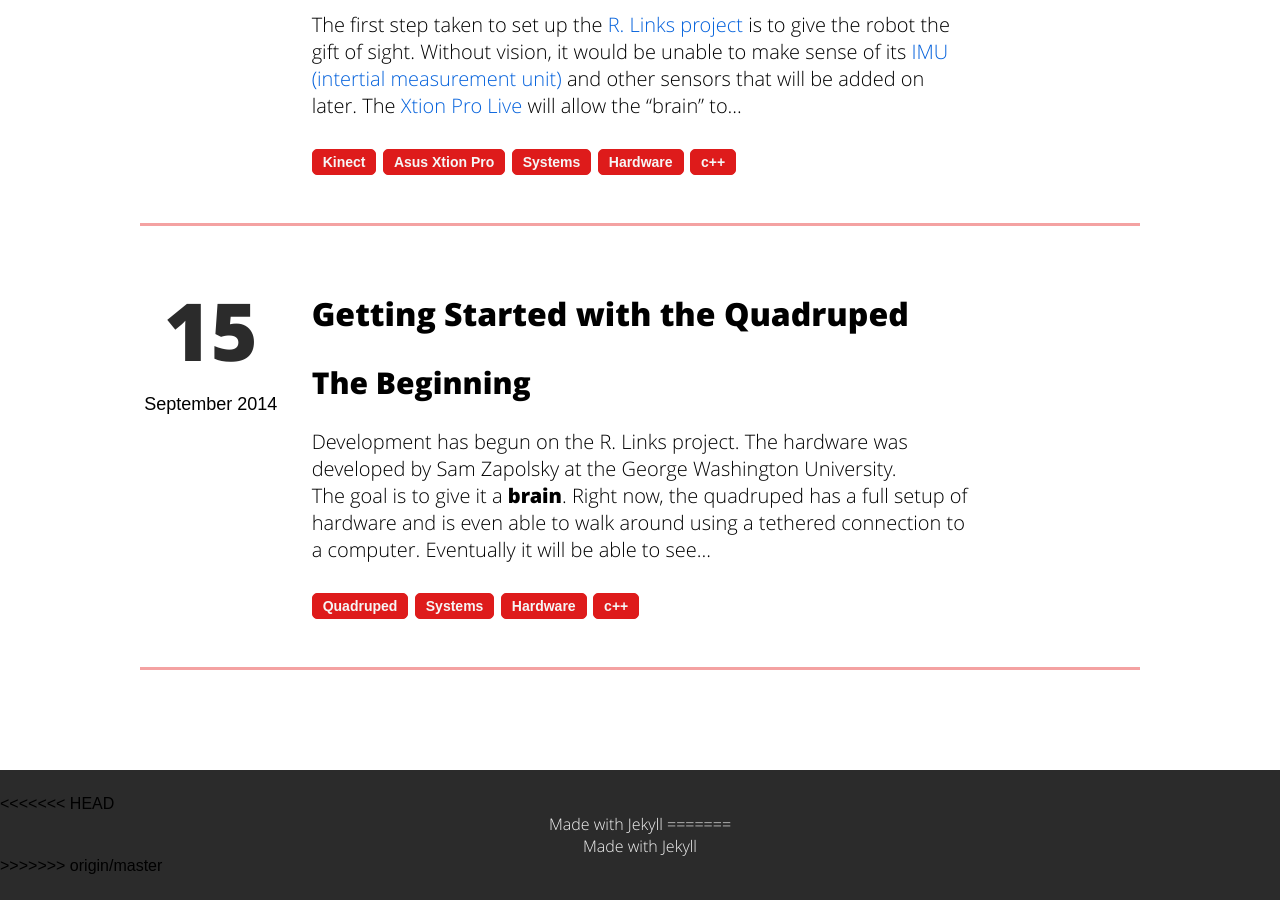
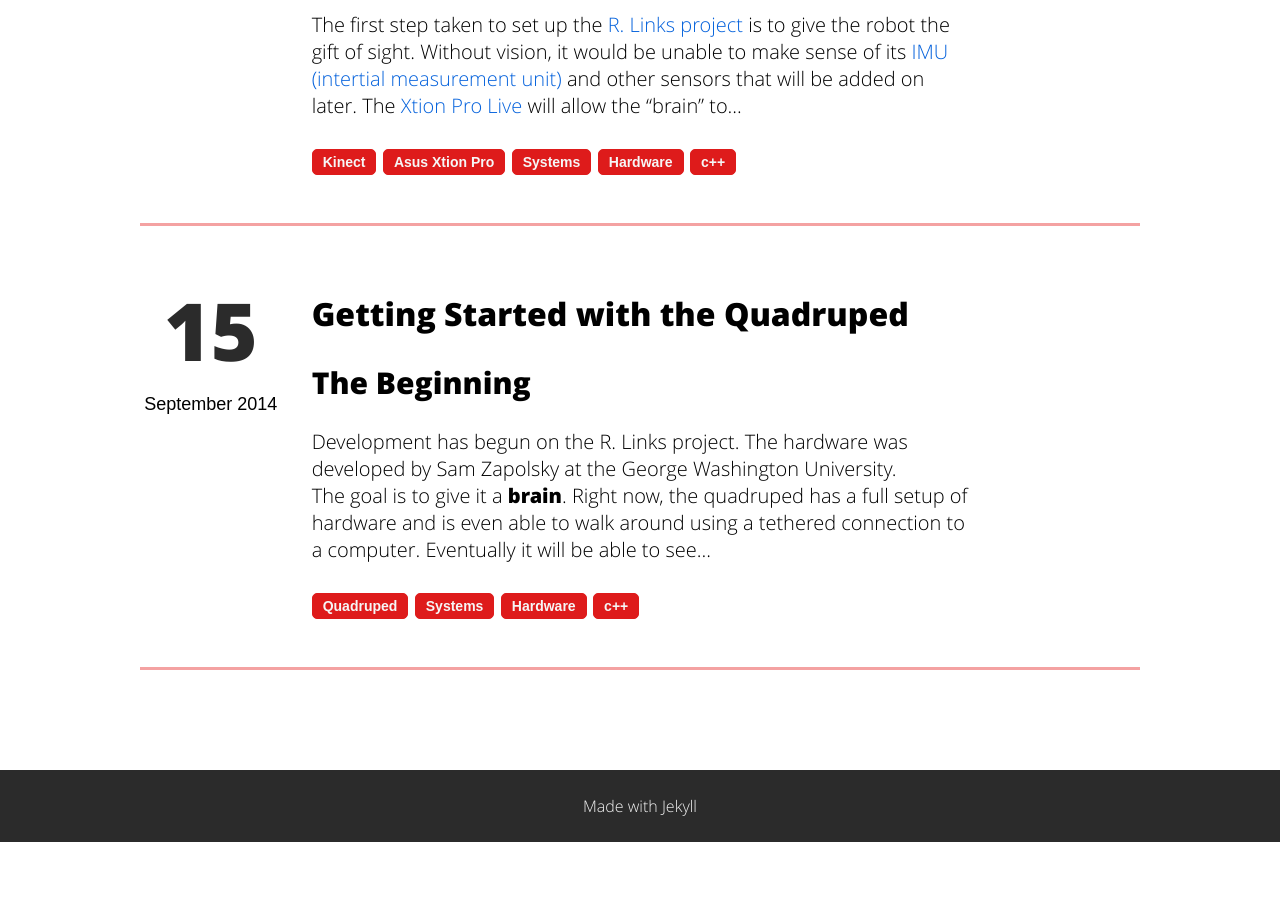
Before and after one commit to scaperoth/scaperoth.github.io, a Jekyll site: the page built from index.html, in a window 1280 px wide and 900 px high, scrolled down 4606 px. Built offline with Jekyll 4.4.1, drawn with Linux system fonts in a browser that asks for light colours; after the commit the page ends 5448 px from its top, so only the background shows below that.

Commit message:
Merge remote-tracking branch 'origin/master'
Conflicts:
	_includes/footer.html

```diff
--- a/_includes/footer.html
+++ b/_includes/footer.html
@@ -1,8 +1,4 @@
 <footer>
-<<<<<<< HEAD
-    <p>Made with <a href="http://jekyllrb.com/" target="_blank">Jekyll</a>
-=======
     <p>Made with <a href="http://jekyllrb.com/" target="_blank">Jekyll</a></p>
->>>>>>> origin/master
 </footer>
 <script src="{{ "/assets/js/main.js" | prepend: site.baseurl }}"></script>
```
